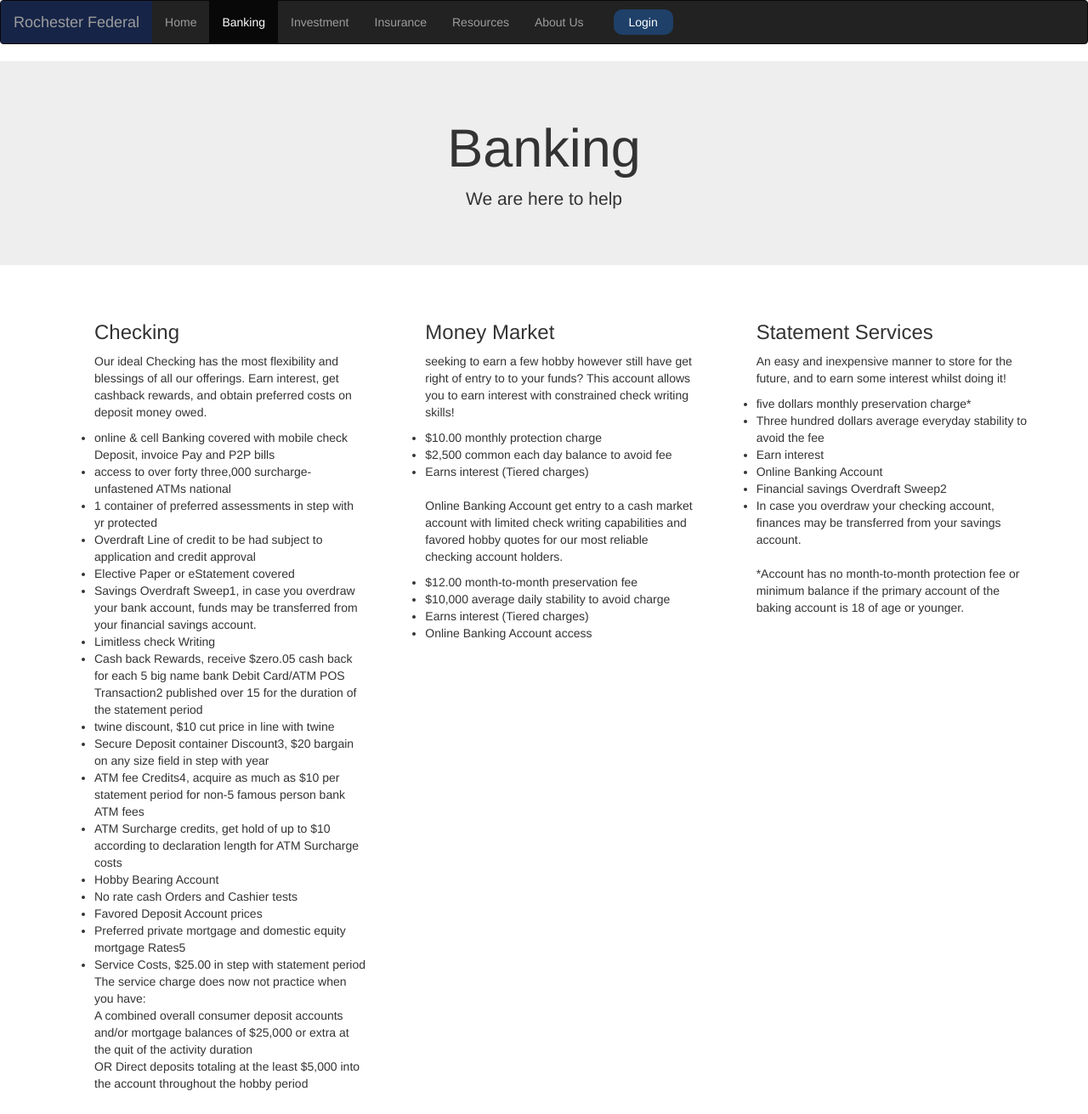
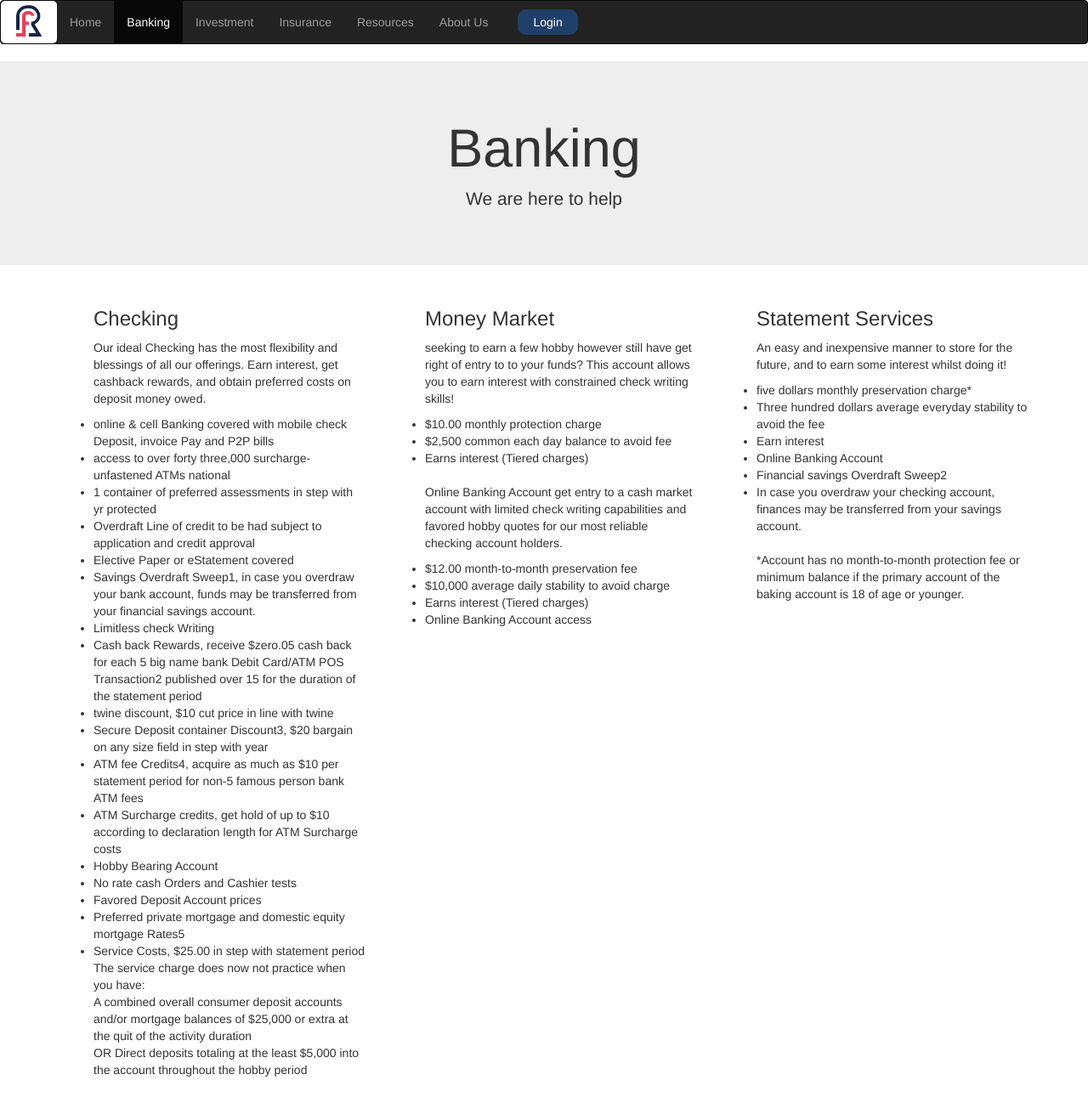
Before and after one commit to jlb2886/RochesterFederal, a PHP site: page /Banking.html in a window 1280 px wide. Shown: the whole page at 85% size. After the commit the page ends 1267 px from the top, so only its background shows below. Run offline with PHP 8.4, Linux system fonts and the light colour scheme.

Commit message:
Added Logo
Rochester Federal Bank

```diff
--- a/Banking.css
+++ b/Banking.css
@@ -1,5 +1,8 @@
 .navbar-brand {
-    background-color: #162447;
+    background-color: #FFFFFF;
+    margin: 0;
+    padding: 0.25em 1em 0 1em;
+    border-radius: 5px;
 }
 
 /* Full-width input fields */
@@ -18,7 +21,7 @@
   color: white;
   /* padding: 14px 20px; */
   padding: 5px 18px 5px 18px;
-  margin: 10px 0 0 20px;
+  margin: 10px 5px 5px 20px;
   border: none;
   border-radius: 10px;
   cursor: pointer;
@@ -44,18 +47,23 @@
 }
 
 img.avatar {
-  width: 40%;
-  border-radius: 50%;
+  width: 10em;
 }
 
-.container {
-  padding: 16px;
+.containerLogin {
+  padding: 15px;
+  margin: 10px;
 }
 
-span.psw {
+/* span.psw {
   float: right;
-  padding-top: 16px;
+  padding-top: 20px;
 }
+
+span.uname {
+  float: right;
+  padding-top: 20px;
+} */
 
 /* The Modal (background) */
 .modal {
--- a/Banking.html
+++ b/Banking.html
@@ -15,7 +15,7 @@
 <nav class="navbar navbar-inverse">
     <div class="container-fluid">
         <div class="navbar-header">
-        <a class="navbar-brand" href="#">Rochester Federal</a>
+        <a class="navbar-brand" href="#"><img src="RochesterFederal.png" alt="Rochester Federal Bank" width = 30em></a>
         </div>
         <ul class="nav navbar-nav">
         <li><a href="#">Home</a></li>
@@ -33,10 +33,10 @@
           <form class="modal-content animate" action="/action_page.php" method="post">
             <div class="imgcontainer">
               <span onclick="document.getElementById('id01').style.display='none'" class="close" title="Close Modal">&times;</span>
-              <img src="img_avatar2.png" alt="Avatar" class="avatar">
+              <img src="RochesterFederal.png" alt="Avatar" class="avatar">
             </div>
 
-            <div class="container">
+            <div class="containerLogin">
               <label for="uname"><b>Username</b></label>
               <input type="text" placeholder="Enter Username" name="uname" required>
 
@@ -49,7 +49,7 @@
               </label>
             </div>
 
-            <div class="container" style="background-color:#f1f1f1">
+            <div class="containerLogin" style="background-color:#f1f1f1">
               <button type="button" onclick="document.getElementById('id01').style.display='none'" class="cancelbtn">Cancel</button>
               <span class="psw">Forgot <a href="#">password?</a></span>
             </div>
```
Also changed, not shown: FederalBank.png (added), RochesterFederal.png (added), 1 other file.
